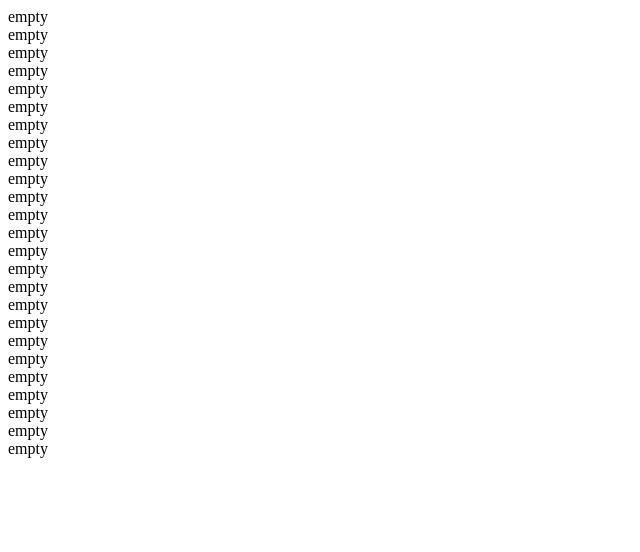
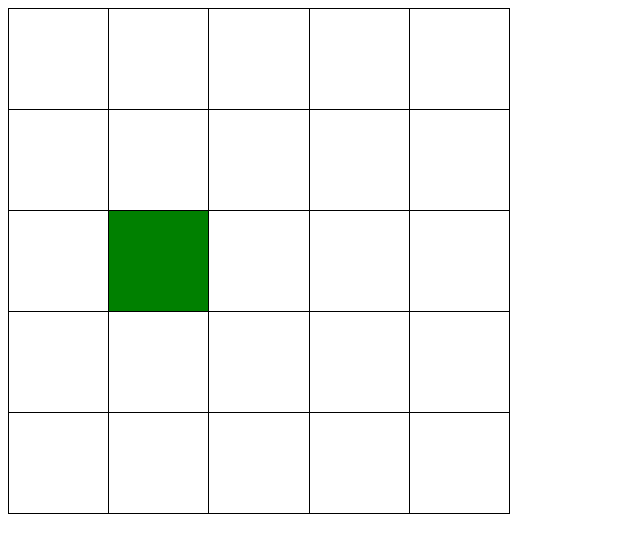
Before and after one commit to cfry2/mlc-frontend-test, a React (Create React App) app: page / in a window 1280 px wide. Shown: the top 552 px of the page, without its empty margins (0-640 px from the left). Built offline with nearby package versions, Linux system fonts and the light colour scheme.

Commit message:
added initial robot

```diff
--- /dev/null
+++ b/src/core/actions/robot.js
@@ -0,0 +1,81 @@
+import { PLACE_ROBOT } from '../constants/actions'
+import {tableDimensions } from '../constants/table'
+
+const calculateCoord = () => {
+    return Math.floor(Math.random() * tableDimensions)
+}
+
+const checkIfCanMove = (position) => {
+    return position.x < tableDimensions && position.y < tableDimensions && position.x > -1 && position.y > -1
+}
+
+const bindRobotMoveEvents = () => dispatch => {
+    document.addEventListener('keyup', (e) => {
+    e.preventDefault()
+    switch(e.keyCode) {
+        case 37:
+            dispatch(moveRobot('left'))
+            break;
+        case 38:
+            dispatch(moveRobot('up'))
+            break;
+        case 39:
+            dispatch(moveRobot('right'))
+            break;
+        case 40:
+            dispatch(moveRobot('down'));
+            break;
+        default:
+            break;
+    }
+    })
+}
+
+export const setupRobot = () =>  dispatch => {
+    const positionX = calculateCoord()
+    const positionY = calculateCoord()
+
+    dispatch({
+        type: PLACE_ROBOT,
+        position: {
+            x: positionX,
+            y: positionY
+        }
+    })
+
+    dispatch(bindRobotMoveEvents())
+}
+
+export const moveRobot = (type) => (dispatch, getState) => {
+
+    const { position } = getState().robot
+    let newPosition;
+    switch (type) {
+        case 'up':
+            newPosition = {x: position.x, y: position.y - 1}
+            break;
+        case 'down':
+            newPosition = {x: position.x, y: position.y + 1}
+            break;
+        case 'left':
+            newPosition = {x: position.x - 1, y: position.y}
+            break;
+        case 'right':
+            newPosition = {x: position.x + 1, y: position.y}
+            break;
+        default:
+            break;
+    }
+
+    const movePossible = checkIfCanMove(newPosition)
+    if(movePossible) {
+        dispatch({
+            type: PLACE_ROBOT,
+            position: {
+                x: newPosition.x,
+                y: newPosition.y
+            }
+        })
+    }
+
+}
--- a/src/core/actions/table.js
+++ /dev/null
@@ -1,17 +0,0 @@
-import { SETUP_EMPTY_TABLE } from '../constants/actions'
-import { tableDimensions } from '../constants/table'
-
-
-export const setUpEmptyTable  = () => (dispatch) => {
-    const emptyTable = []
-    for (let i =0; i < tableDimensions; i++) {
-        emptyTable.push([])
-        for (let x = 0; x < tableDimensions; x++) {
-            emptyTable[i].push('empty');
-        }
-    }
-    dispatch({
-        type: SETUP_EMPTY_TABLE,
-        emptyTable
-    })
-}
--- /dev/null
+++ b/src/core/components/robot/index.js
@@ -0,0 +1,17 @@
+import React from 'react';
+import styles from './styles';
+import {moveRobot} from '../../actions/robot'
+import {connect} from 'react-redux'
+
+const Robot = ({move}) => {
+    const classes = styles()
+    return <div className={classes.robot}>
+
+    </div>
+}
+
+const mapDispatchToProps = dispatch => ({
+    move: (type) => dispatch(moveRobot(type))
+})
+
+export default connect(null, mapDispatchToProps)(Robot)
--- /dev/null
+++ b/src/core/components/robot/styles.js
@@ -0,0 +1,11 @@
+import {createUseStyles} from 'react-jss'
+
+const styles = createUseStyles({
+    robot: {
+        width: '100%',
+        height: '100%',
+        background: 'green'
+    }
+})
+
+export default styles
--- a/src/core/components/table/index.js
+++ b/src/core/components/table/index.js
@@ -1,12 +1,37 @@
 import React, { Fragment } from 'react';
 import { connect } from 'react-redux'
+import styles from './styles'
+import {tableDimensions} from '../../constants/table'
+import Robot from '../robot'
 
-const Table = ({board}) => {
+export const setUpEmptyTable  = () => {
+    const emptyTable = []
+    for (let i =0; i < tableDimensions; i++) {
+        emptyTable.push([])
+        for (let x = 0; x < tableDimensions; x++) {
+            emptyTable[i].push('empty');
+        }
+    }
+    return emptyTable
+}
+
+const Table = ({robotPosition}) => {
+    const classes = styles()
+    const board = setUpEmptyTable()
+    if(robotPosition) {
+        const {x, y} = robotPosition
+        board[y][x] = 'robot'
+    }
+
     return (
         <Fragment>
             {board && board.map(x =>
-                <div>
-                    {x.map(y => <div>empty</div>)}
+                <div className={classes.tableRow}>
+                    {x.map(y =>
+                    <div className={classes.tableCell}>
+                        {y === 'robot' && <Robot/>}
+                    </div>
+                    )}
                 </div>
             )}
         </Fragment>
@@ -14,10 +39,10 @@ const Table = ({board}) => {
 }
 
 const mapStateToProps = (state) => {
-    const { board } = state.table
+    const { position } = state.robot
 
     return {
-        board
+        robotPosition: position
     }
 }
 
--- /dev/null
+++ b/src/core/components/table/styles.js
@@ -0,0 +1,29 @@
+import {createUseStyles} from 'react-jss'
+
+const styles = createUseStyles({
+    tableRow: {
+        display: 'flex',
+        flexRow: 'row wrap',
+        border: 'solid 1px black',
+        borderBottom: 'none',
+        width: '500px',
+        '&:last-child': {
+            borderBottom: 'solid 1px black'
+        }
+
+    },
+    tableCell: {
+        width: '100px',
+        height: '100px',
+        borderRight: 'solid 1px black',
+        '&:last-child': {
+            borderRight: 'none'
+        }
+
+    },
+    cellWithRobot: {
+        background: 'green'
+    }
+})
+
+export default styles
--- a/src/core/constants/actions.js
+++ b/src/core/constants/actions.js
@@ -1,2 +1,3 @@
-// Table actions
-export const SETUP_EMPTY_TABLE = 'SETUP_EMPTY_TABLE'
+// Robot actions
+
+export const PLACE_ROBOT = 'PLACE_ROBOT'
--- a/src/core/containers/main/index.js
+++ b/src/core/containers/main/index.js
@@ -1,7 +1,7 @@
 import React, {Component, Fragment} from 'react'
 import {connect} from 'react-redux'
 import Table from '../../components/table'
-import { setUpEmptyTable } from '../../actions/table'
+import { setupRobot } from '../../actions/robot'
 
 class Main extends Component {
     constructor(props) {
@@ -10,7 +10,7 @@ class Main extends Component {
     }
 
     componentDidMount() {
-        this.props.setUpEmptyTable()
+        this.props.setupRobot()
     }
 
     render() {
@@ -24,6 +24,6 @@ class Main extends Component {
 }
 
 const mapDispatchToProps = dispatch => ({
-    setUpEmptyTable: () => dispatch(setUpEmptyTable())
+    setupRobot: () => dispatch(setupRobot())
 })
 export default connect(null, mapDispatchToProps)(Main)
--- a/src/core/reducers/index.js
+++ b/src/core/reducers/index.js
@@ -1,10 +1,8 @@
 import { combineReducers } from 'redux'
-import table from './table';
 import trophy from './trophy';
 import robot from './robot';
 
 export default () => combineReducers({
-    table,
     trophy,
     robot
 })
--- a/src/core/reducers/robot.js
+++ b/src/core/reducers/robot.js
@@ -1,5 +1,17 @@
+import {PLACE_ROBOT} from '../constants/actions'
+
 const robotReducer = (state = {}, action) => {
-    return state;
+    switch(action.type) {
+        case PLACE_ROBOT: {
+            const {position} = action
+            return {
+                ...state,
+                position
+            }
+        }
+        default:
+            return state
+    }
 }
 
 export default robotReducer
--- a/src/core/reducers/table.js
+++ /dev/null
@@ -1,17 +0,0 @@
-import {SETUP_EMPTY_TABLE} from '../constants/actions'
-
-const tableReducer = (state = {}, action) => {
-
-    switch(action.type) {
-        case SETUP_EMPTY_TABLE: {
-            return {
-                ...state,
-                board: action.emptyTable
-            }
-        }
-        default:
-            return state
-    }
-}
-
-export default tableReducer
```
